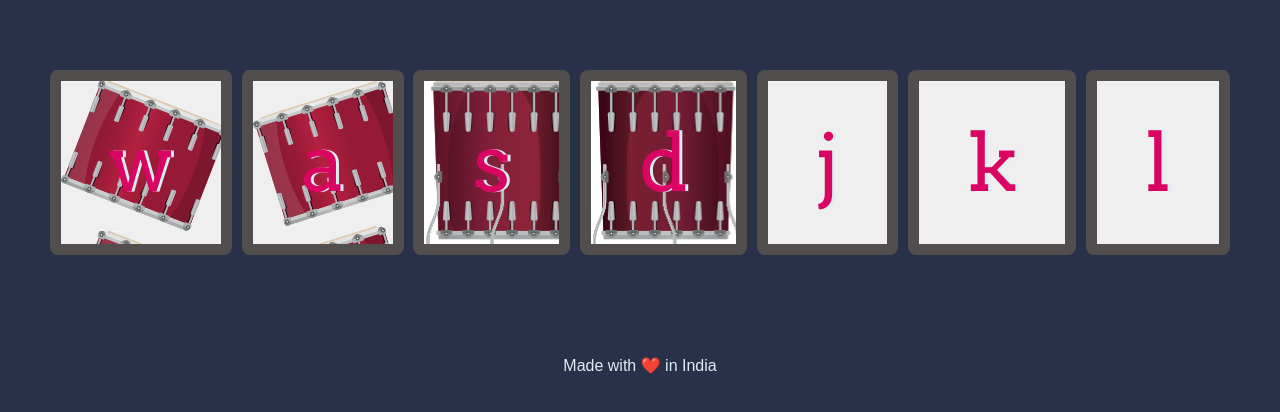
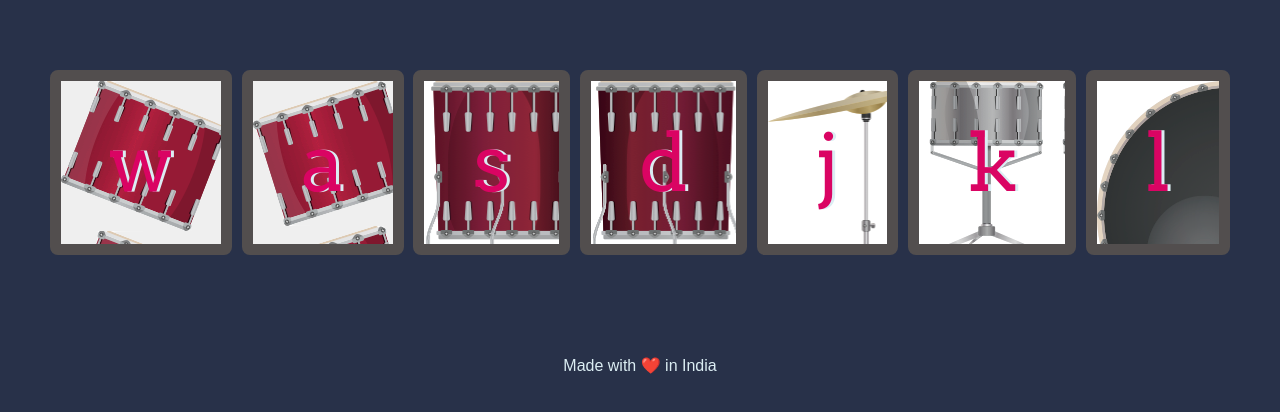
Before and after one commit to Edasgh/Drum-Kit, a plain HTML site: page index.html in a window 1280 px wide. Shown: the part 206-618 px from the top of the page. Drawn offline with Linux system fonts and the light colour scheme.

Commit message:
"Image not showing issue fixed"

```diff
--- a/style.css
+++ b/style.css
@@ -60,17 +60,17 @@ button{
  }
 
 .j{
-    background-image: url('./crash.png');
+    background-image: url('./img/crash.png');
 
  }
 
 .k{
-    background-image: url('./snare.png');
+    background-image: url('./img/snare.png');
 
  }
 
 .l{
-    background-image: url('./kick.png');
+    background-image: url('./img/kick.png');
 
  }
 
```
